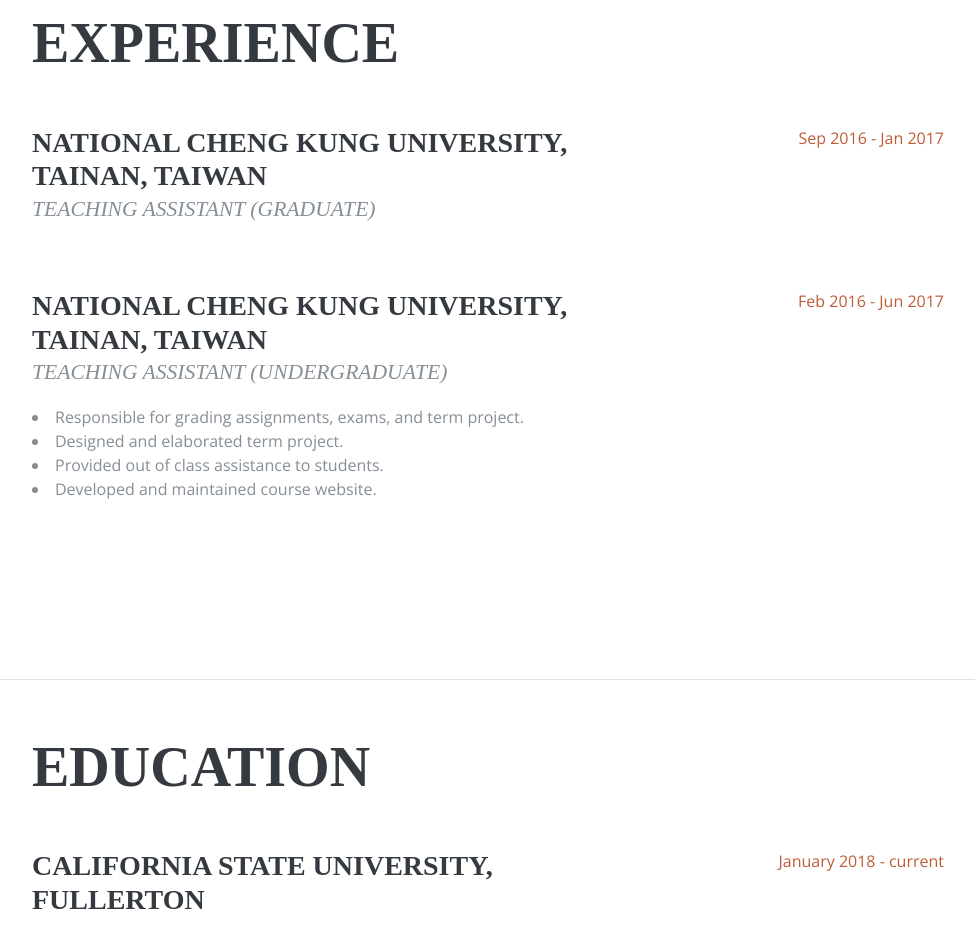
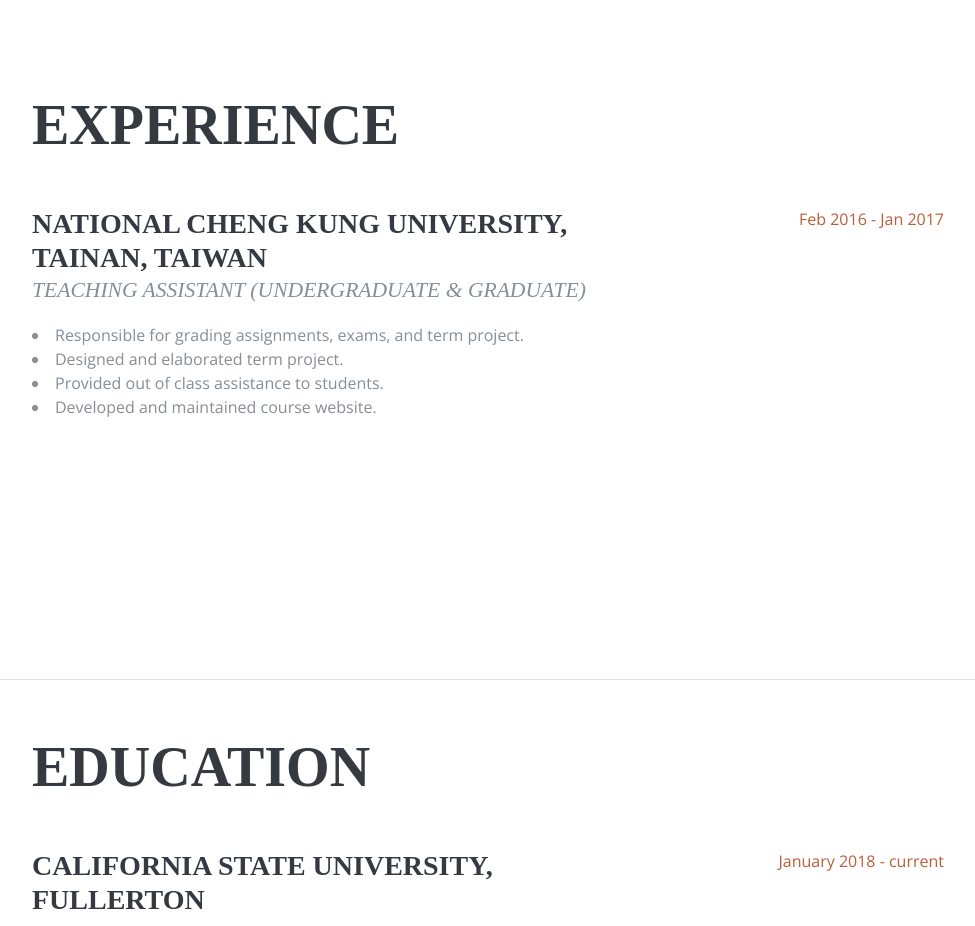
Before and after one commit to jonahchho/jonahchho.github.io, a plain HTML site: page index.html in a window 1280 px wide. Shown: the part 920-1846 px from the top of the page, without its empty margins (288-1263 px from the left). Drawn offline with nearby package versions, Linux system fonts and the light colour scheme; a web font is replaced by a local one.

Commit message:
Modified index.html

```diff
--- a/index.html
+++ b/index.html
@@ -103,18 +103,7 @@
           <div class="resume-item d-flex flex-column flex-md-row mb-5">
             <div class="resume-content mr-auto">
               <h3 class="mb-0">National Cheng Kung University, Tainan, Taiwan</h3>
-              <div class="subheading mb-3"><i>Teaching Assistant (Graduate)</i></div>
-            </div>
-            <div class="resume-date text-md-right">
-              <span class="text-primary">Sep 2016 - Jan 2017</span>
-            </div>
-
-          </div>
-
-          <div class="resume-item d-flex flex-column flex-md-row mb-5">
-            <div class="resume-content mr-auto">
-              <h3 class="mb-0">National Cheng Kung University, Tainan, Taiwan</h3>
-              <div class="subheading mb-3"><i>Teaching Assistant (Undergraduate)</i></div>
+              <div class="subheading mb-3"><i>Teaching Assistant (Undergraduate & Graduate)</i></div>
               <li>
                 <i class="fa-li fa fa-check"></i>
                   Responsible for grading assignments, exams, and term project.
@@ -134,7 +123,7 @@
 
             </div>
             <div class="resume-date text-md-right">
-              <span class="text-primary">Feb 2016 - Jun 2017</span>
+              <span class="text-primary">Feb 2016 - Jan 2017</span>
             </div>
 
           </div>
```
